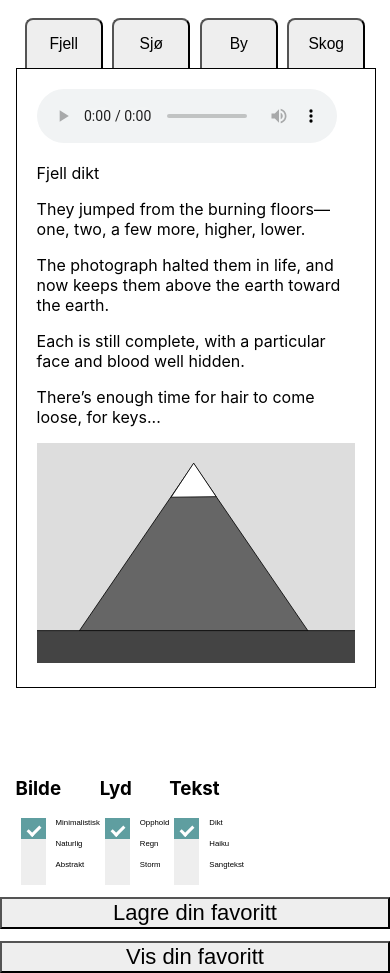
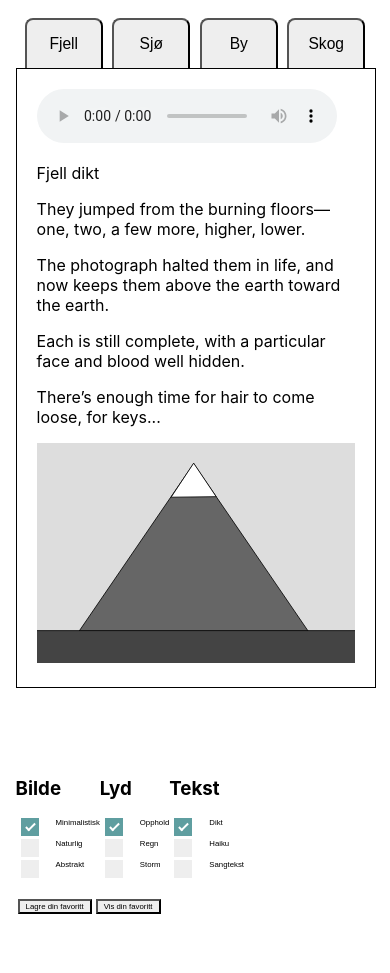
Before and after one commit to peders45/IT2810-prosjekt2, a React (Create React App) app in the folder prosjekt-2-app/: page / in a window 390 px wide. After the commit the page ends 916 px from the top, so only its background shows below. Built offline with nearby package versions, Linux system fonts and the light colour scheme; no server answers.

Commit message:
More responsive design css #24

```diff
--- a/prosjekt-2-app/src/components/atoms/CategoryButton/CategoryButton.css
+++ b/prosjekt-2-app/src/components/atoms/CategoryButton/CategoryButton.css
@@ -41,6 +41,7 @@ label{
   background-color: #eee;
 }
 
+
 /* On mouse-over, add a grey background color */
 .container:hover input ~ .checkmark {
   background-color: #ccc;
@@ -75,3 +76,21 @@ label{
   -ms-transform: rotate(45deg);
   transform: rotate(45deg);
 }
+
+@media screen and (max-width: 650px) {
+  .container .checkmark:after {
+    left: 7px;
+    top: 3px;
+    width: 3px;
+    height: 8px;
+    border: solid white;
+    border-width: 0 2px 2px 0;
+    -webkit-transform: rotate(45deg);
+    -ms-transform: rotate(45deg);
+    transform: rotate(45deg);
+  }
+  .checkmark {
+    height: 18px;
+    width: 18px;
+  }
+}
--- a/prosjekt-2-app/src/components/atoms/SaveFavouriteButton/SaveFavouriteButton.css
+++ b/prosjekt-2-app/src/components/atoms/SaveFavouriteButton/SaveFavouriteButton.css
@@ -4,6 +4,8 @@
     font-size: 22px;
     font-family : 'arial';
     margin-bottom: 6px;
+    max-width: 20vw;
+    margin: 2px;
 }
 
 .saveFavButton:hover {
@@ -13,3 +15,11 @@
 .saveFavButton:active {
   background-color: #5F9EA0;
 }
+
+@media screen and (max-width: 1000px) {
+  .saveFavButton{
+    max-width: 20vw;
+    max-height: 10vh;
+    font-size: 2vw;
+  }
+}
--- a/prosjekt-2-app/src/components/atoms/ShowFavouriteButton/ShowFavouriteButton.css
+++ b/prosjekt-2-app/src/components/atoms/ShowFavouriteButton/ShowFavouriteButton.css
@@ -4,6 +4,7 @@
     font-size: 22px;
     font-family : 'arial';
     margin-top: 6px;
+    margin: 2px;
 }
 
 .showFavButton:hover {
@@ -13,3 +14,11 @@
 .showFavButton:active {
   background-color: #5F9EA0;
 }
+
+@media screen and (max-width: 1000px) {
+  .showFavButton{
+    max-width: 20vw;
+    max-height: 10vh;
+    font-size: 2vw;
+  }
+}
--- /dev/null
+++ b/prosjekt-2-app/src/components/atoms/SoundPlayer/SoundPlayer.css
@@ -0,0 +1,3 @@
+.audioPlayer{
+    max-width: 100% !important;
+}
--- a/prosjekt-2-app/src/components/atoms/SoundPlayer/SoundPlayer.js
+++ b/prosjekt-2-app/src/components/atoms/SoundPlayer/SoundPlayer.js
@@ -1,4 +1,6 @@
-import React, { useEffect, useState } from 'react';
+import React, { useEffect } from 'react';
+
+import './SoundPlayer.css'
 
 const SoundPlayer = ({selectedSound, selectedTab}) => {
   useEffect(() => {
@@ -7,7 +9,7 @@ const SoundPlayer = ({selectedSound, selectedTab}) => {
 
     return(
         <div>
-          <audio id='audioPlayer' controls autoPlay preload="auto">
+          <audio className='audioPlayer' id='audioPlayer' controls autoPlay preload="auto">
             <source src={ 'media/sound/'+ selectedTab + '/' + selectedSound + '.mp3'} type="audio/mpeg" />
             Your browser does not support the audio element.
           </audio>
--- a/prosjekt-2-app/src/components/organisms/MainPage/MainPage.css
+++ b/prosjekt-2-app/src/components/organisms/MainPage/MainPage.css
@@ -4,10 +4,19 @@
   justify-content: center;
   max-width: 100vw;
 }
+.storage-buttons{
+  display: flex;
+  flex-direction: column;
+}
 
 @media screen and (max-width: 1200px) {
   .main-page{
     flex-direction: column;
+  }
+  .storage-buttons{
+    flex-direction: row;
+    padding-right: 4vw;
+    padding-left: 4vw;
   }
 }
 
--- a/prosjekt-2-app/src/components/organisms/MainPage/MainPage.js
+++ b/prosjekt-2-app/src/components/organisms/MainPage/MainPage.js
@@ -1,12 +1,17 @@
 import React from 'react';
-import TabList from '../../molecules/TabList/TabList'
-import DisplaySection from '../DisplaySection/DisplaySection'
-import SelectorSection from '../SelectorSection/SelectorSection'
-import SaveFavouriteButton from '../../atoms/SaveFavouriteButton/SaveFavouriteButton'
-import ShowFavouriteButton from '../../atoms/ShowFavouriteButton/ShowFavouriteButton'
+import TabList from '../../molecules/TabList/TabList';
+import DisplaySection from '../DisplaySection/DisplaySection';
+import SelectorSection from '../SelectorSection/SelectorSection';
+import SaveFavouriteButton from '../../atoms/SaveFavouriteButton/SaveFavouriteButton';
+import ShowFavouriteButton from '../../atoms/ShowFavouriteButton/ShowFavouriteButton';
 import './MainPage.css';
 
-const MainPage = ({ category, selectedTab, setSelectedTab, mediaCategories, setSelectedMedia,
+const MainPage = ({
+  category,
+  selectedTab,
+  setSelectedTab,
+  mediaCategories,
+  setSelectedMedia,
   selectedSound,
   selectedImage,
   selectedText,
@@ -14,12 +19,22 @@ const MainPage = ({ category, selectedTab, setSelectedTab, mediaCategories, setS
   setSelectedImage,
   setSelectedText,
   onSaveFavourite,
-    onShowFavourite }) => {
-    return(
+  onShowFavourite
+}) => {
+  return (
     <div className="main-page">
       <div className="vertical-main">
-            <TabList setSelectedTab={setSelectedTab} selectedTab={selectedTab} category={category}/>
-            <DisplaySection selectedTab={selectedTab} selectedText={selectedText} selectedImage={selectedImage} selectedSound={selectedSound}/>
+        <TabList
+          setSelectedTab={setSelectedTab}
+          selectedTab={selectedTab}
+          category={category}
+        />
+        <DisplaySection
+          selectedTab={selectedTab}
+          selectedText={selectedText}
+          selectedImage={selectedImage}
+          selectedSound={selectedSound}
+        />
       </div>
       <div className="vertical-main">
         <SelectorSection
@@ -31,8 +46,10 @@ const MainPage = ({ category, selectedTab, setSelectedTab, mediaCategories, setS
           setSelectedImage={setSelectedImage}
           setSelectedText={setSelectedText}
         />
+        <div className="storage-buttons">
           <SaveFavouriteButton onSaveFavourite={onSaveFavourite} />
           <ShowFavouriteButton onShowFavourite={onShowFavourite} />
+        </div>
       </div>
     </div>
   );
```
Lines whose indentation alone changed are shown as unchanged.
